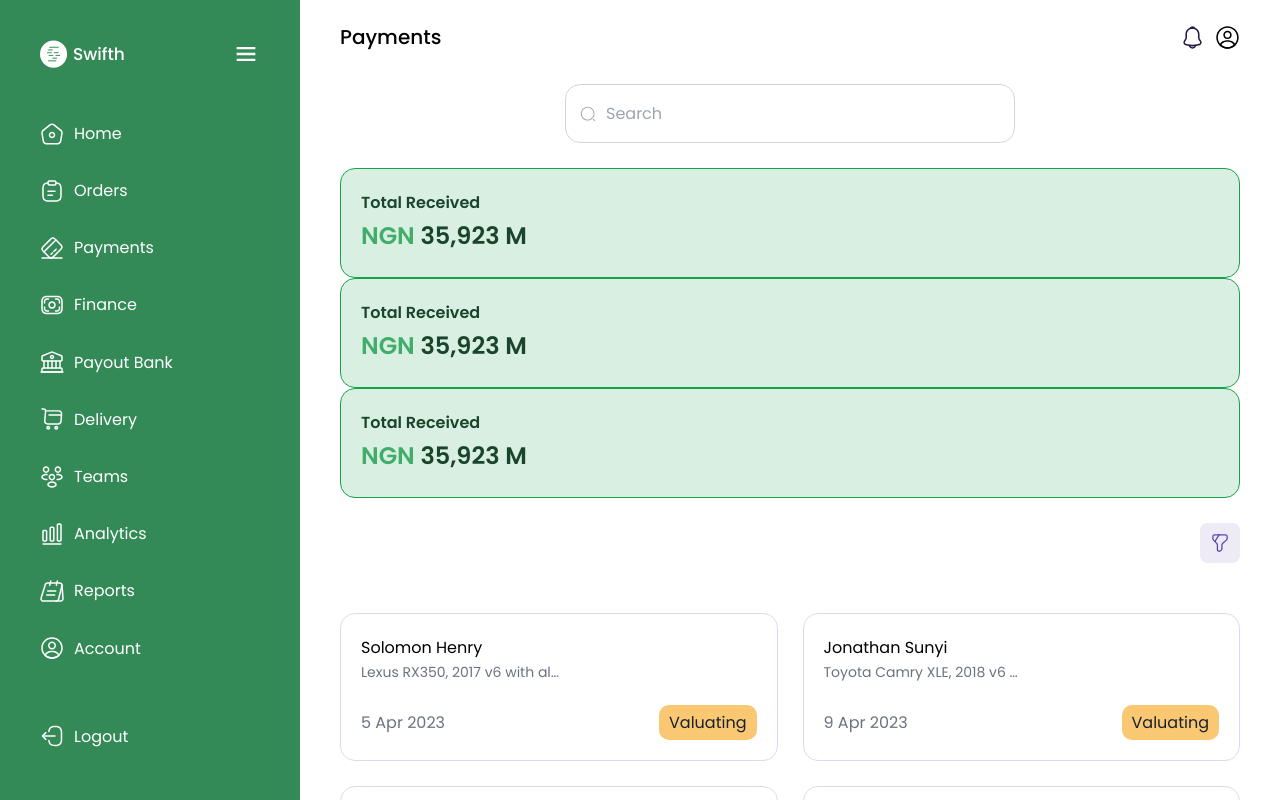
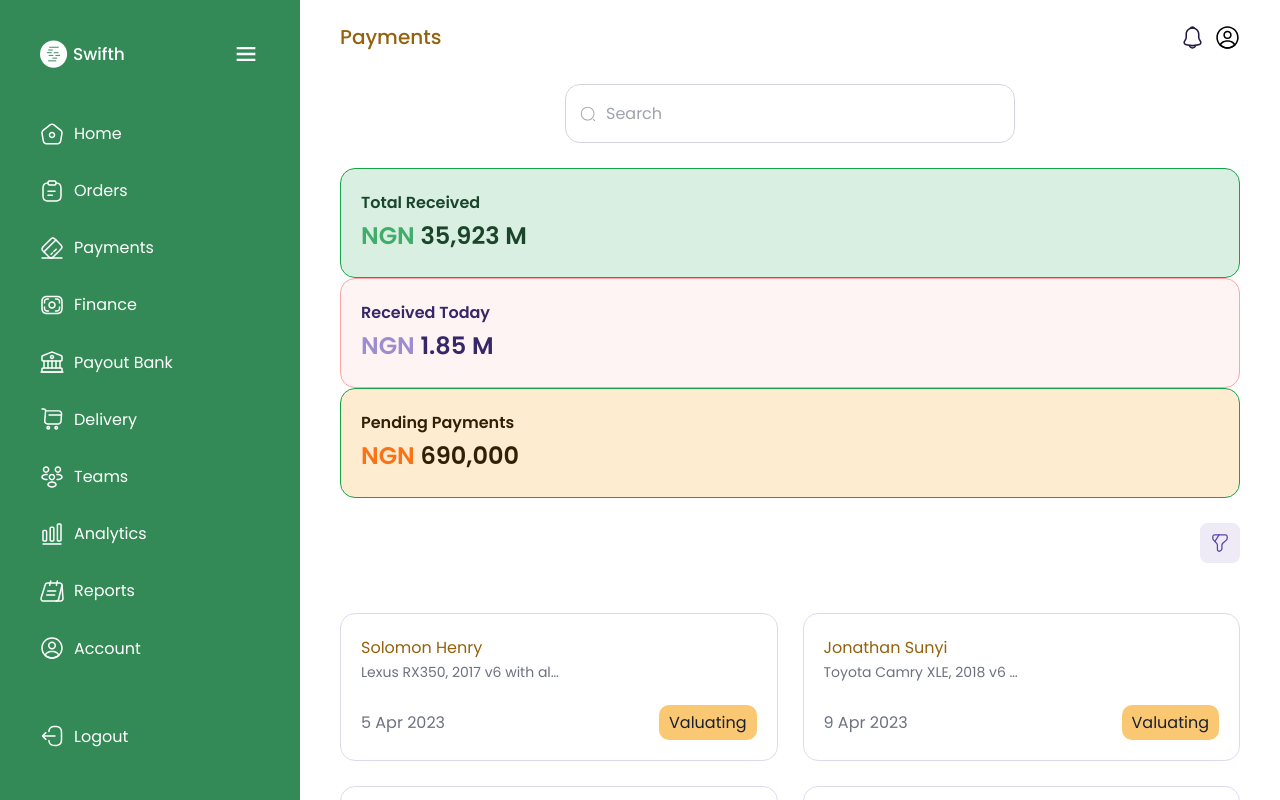
Before and after one commit to projects-for-clients/swifth, a React (Vite) app: page /dashboard/payments in a window 1280 px wide. Built offline with nearby package versions, Linux system fonts and the light colour scheme.

Commit message:
working on payments

```diff
--- a/src/container/dashboard/Payments.tsx
+++ b/src/container/dashboard/Payments.tsx
@@ -220,29 +220,26 @@ function Payments() {
             className="absolute left-6 text-[1.8rem]"
           />
         </section>
-        <section className='grid'>
+        <section className="grid">
           <div className="bg-color-green-light-1 text-color-primary-dark-2 rounded-3xl border border-green-600 p-8">
             <p className="font-semibold">Total Received</p>
             <p className="text-[2.4rem] font-semibold">
               {' '}
-              <span className="text-color-green-light">NGN</span>{' '}
-              35,923 M
+              <span className="text-color-green-light">NGN</span> 35,923 M
             </p>
           </div>
-          <div className="bg-color-green-light-1 text-color-primary-dark-2 rounded-3xl border border-green-600 p-8">
-            <p className="font-semibold">Total Received</p>
+          <div className="bg-color-red-light-2 text-color-tertiary rounded-3xl border border-red-300 p-8">
+            <p className="font-semibold"> Received Today</p>
             <p className="text-[2.4rem] font-semibold">
               {' '}
-              <span className="text-color-green-light">NGN</span>{' '}
-              35,923 M
+              <span className="text-color-purple-light">NGN</span> 1.85 M
             </p>
           </div>
-          <div className="bg-color-green-light-1 text-color-primary-dark-2 rounded-3xl border border-green-600 p-8">
-            <p className="font-semibold">Total Received</p>
+          <div className="bg-[#FDECD0] text-[#312004] rounded-3xl border border-green-600 p-8">
+            <p className="font-semibold">Pending Payments</p>
             <p className="text-[2.4rem] font-semibold">
               {' '}
-              <span className="text-color-green-light">NGN</span>{' '}
-              35,923 M
+              <span className="text-orange-500">NGN</span> 690,000
             </p>
           </div>
         </section>
--- a/src/sass/base/base.scss
+++ b/src/sass/base/base.scss
@@ -8,6 +8,7 @@
 
 
 body {
+  color: #94610c;
   box-sizing: border-box;
   font-family: 'Poppins', sans-serif;
   line-height: 1.7;
```
